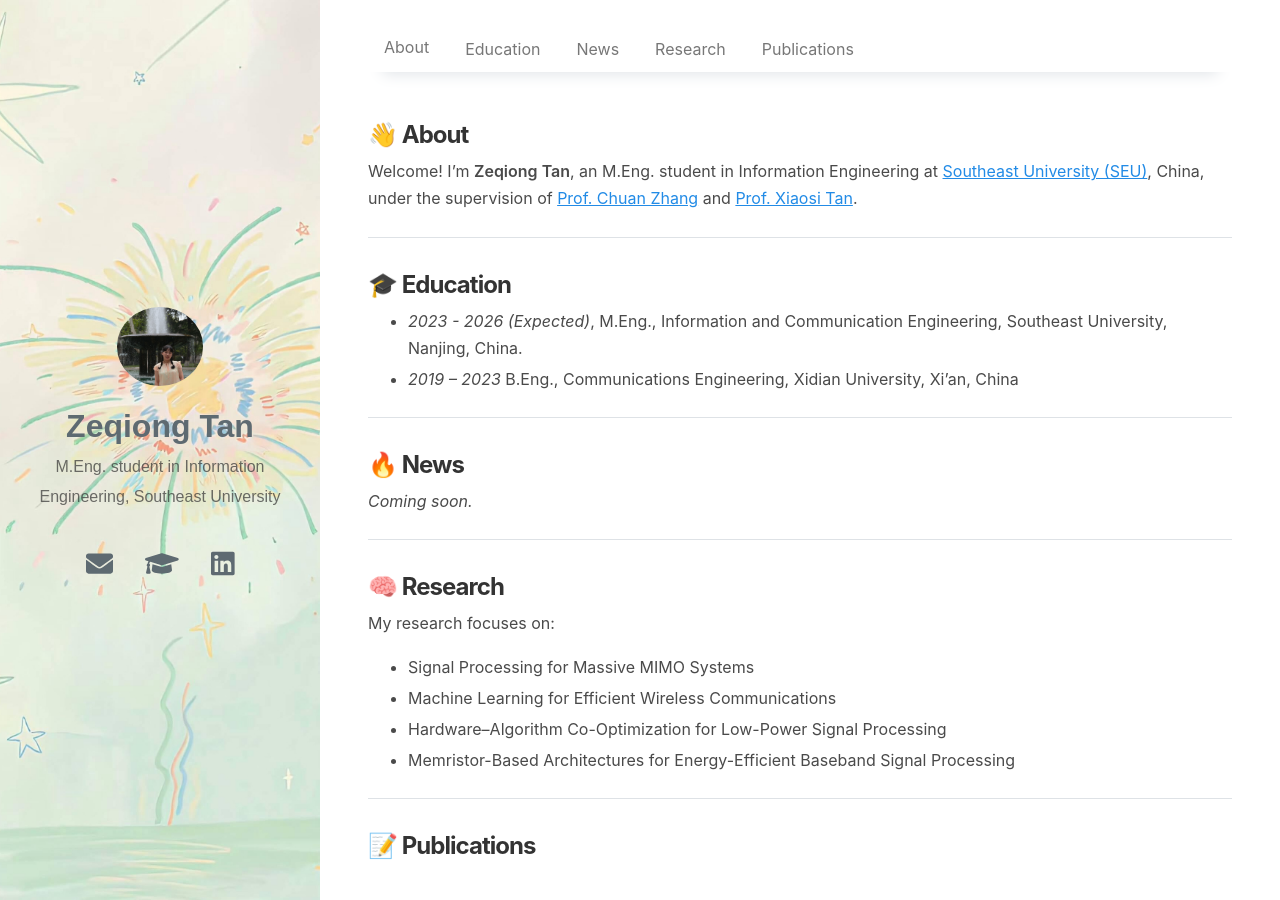
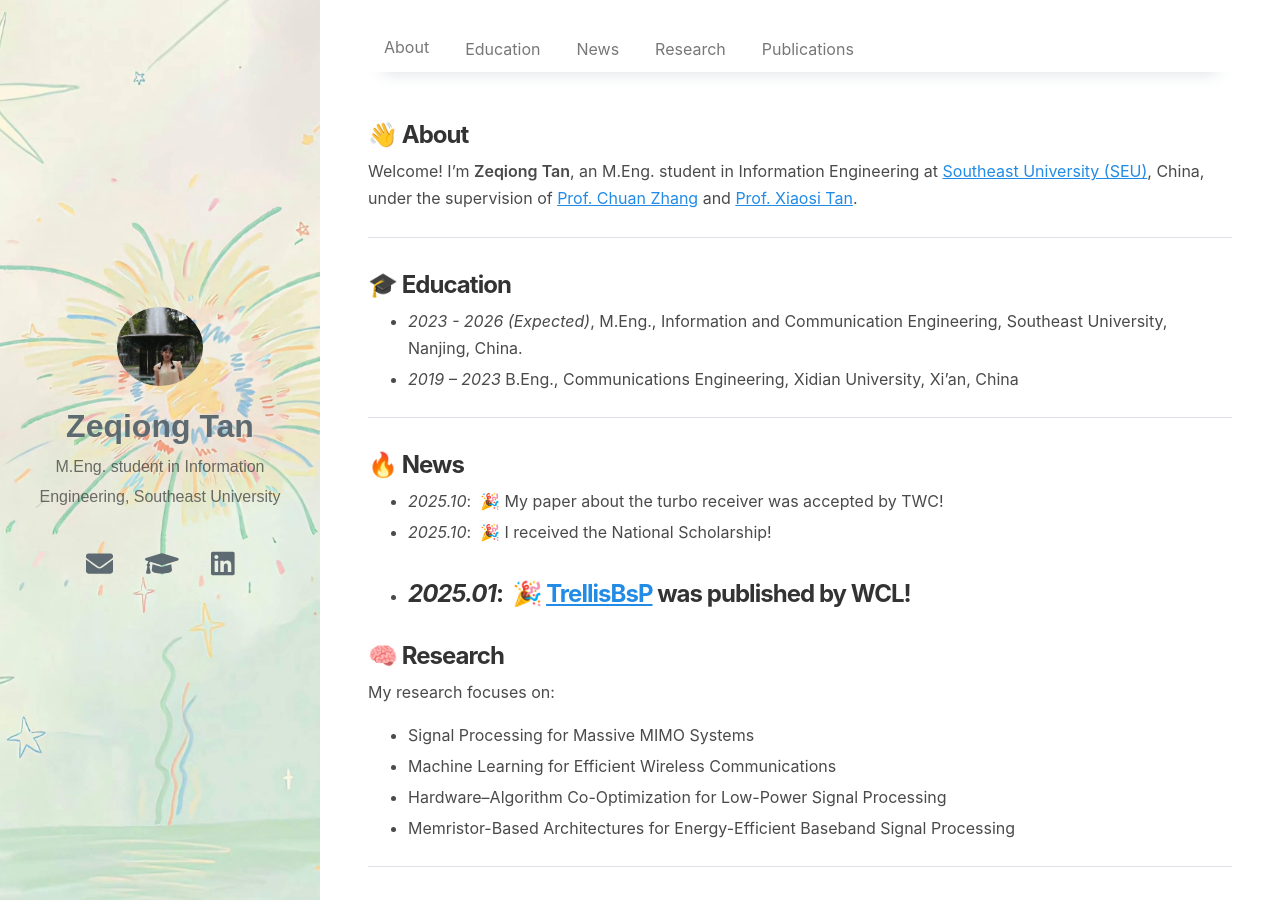
Before and after one commit to zqtann/zqtann.github.io, a Jekyll site: the page built from index.md, in a window 1280 px wide and 900 px high. Built offline with Jekyll 4.4.1, drawn with Linux system fonts in a browser that asks for light colours; nearby versions of some CDN libraries.

Commit message:
Update index.md

```diff
--- a/index.md
+++ b/index.md
@@ -31,8 +31,9 @@ Welcome! I’m **Zeqiong Tan**, an M.Eng. student in Information Engineering at
 
 ## 🔥 News {#news}
 
-_Coming soon._
-
+- *2025.10*: &nbsp;🎉 My paper about the turbo receiver was accepted by TWC!
+- *2025.10*: &nbsp;🎉 I received the National Scholarship!
+- *2025.01*: &nbsp;🎉 [TrellisBsP](https://ieeexplore.ieee.org/abstract/document/10839355) was published by WCL!
 ---
 
 ## 🧠 Research {#research}
```
